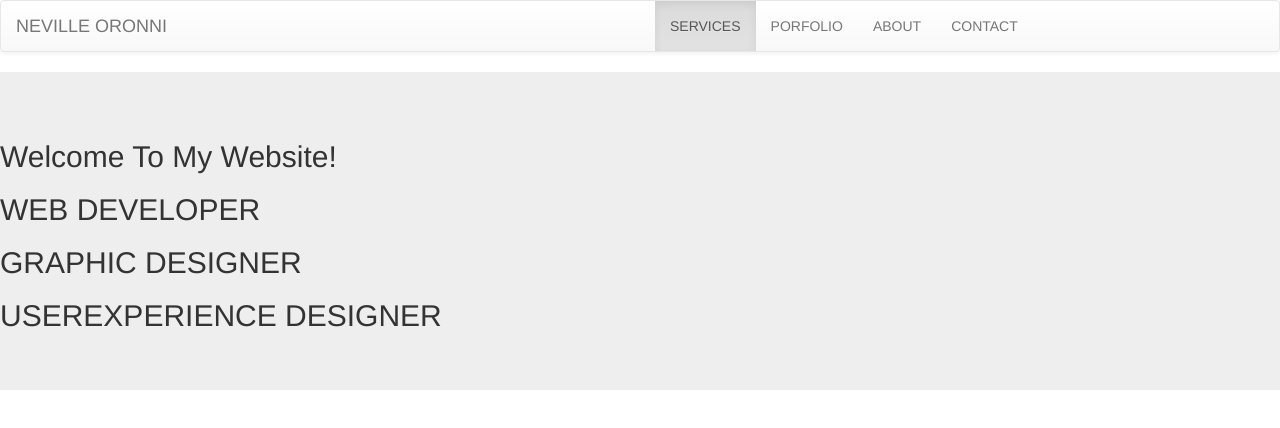
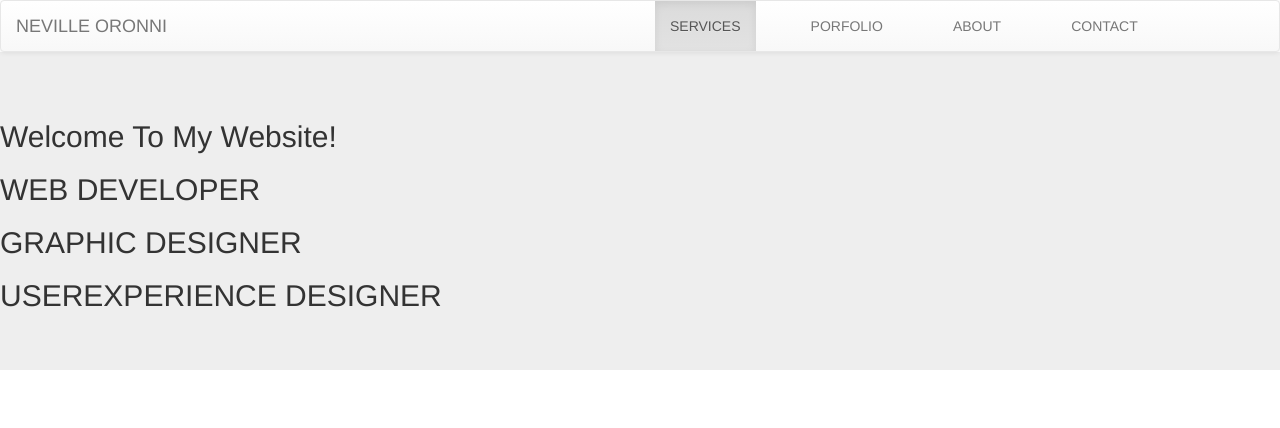
Before and after one commit to nevooronni/nevooronni.github.io, a plain HTML site: page index.html in a window 1280 px wide. Drawn offline with nearby package versions, Linux system fonts and the light colour scheme.

Commit message:
changed classes to id's

```diff
--- a/css/style.css
+++ b/css/style.css
@@ -0,0 +1,11 @@
+.margin {
+  margin-right: 40px;
+}
+
+#margintop {
+  margin-top: 0;
+}
+
+#marginbottom {
+  margin-bottom: 0;
+}
--- a/index.html
+++ b/index.html
@@ -14,7 +14,7 @@
   </head>
   <body>
   <!--navbar section-->
-    <nav class="navbar navbar-default marginbottom">
+    <nav class="navbar navbar-default" id="marginbottom">
       <div class="container-fluid">
         <div class="row">
           <div class="col-md-6">
@@ -35,7 +35,7 @@
     </nav>
 
     <!--Jumbotron section-->
-    <div class="containter-fluid margintop">
+    <div class="containter-fluid" id="margintop">
       <div class="jumbotron">
         <h2>Welcome To My Website!</h2>
         <h2>WEB DEVELOPER</h2>
```
